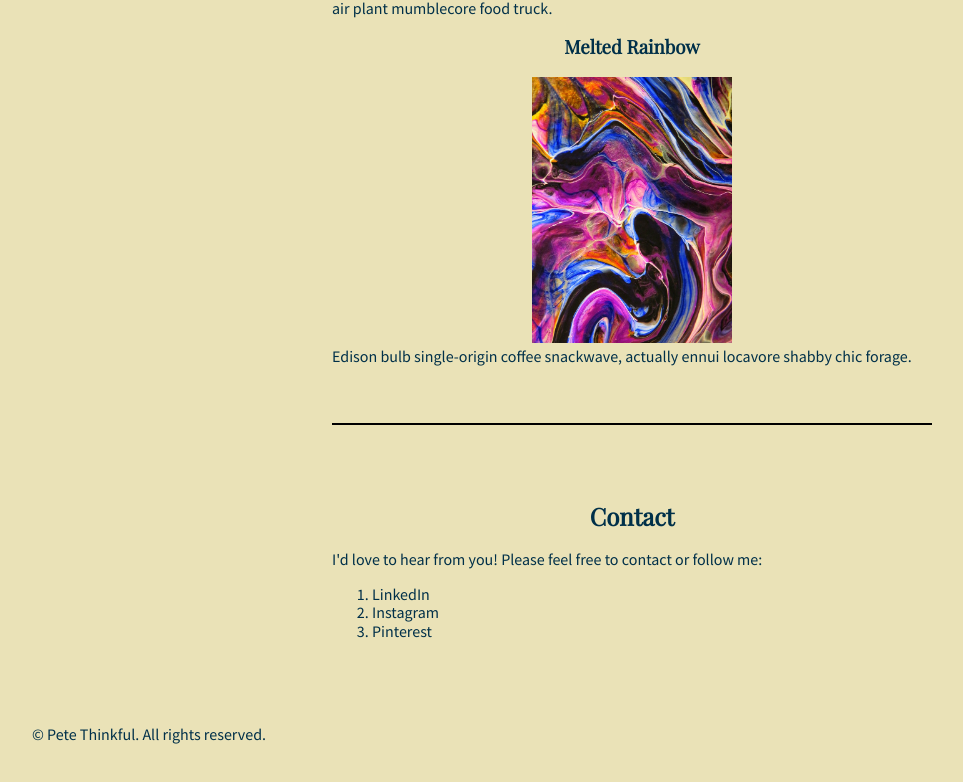
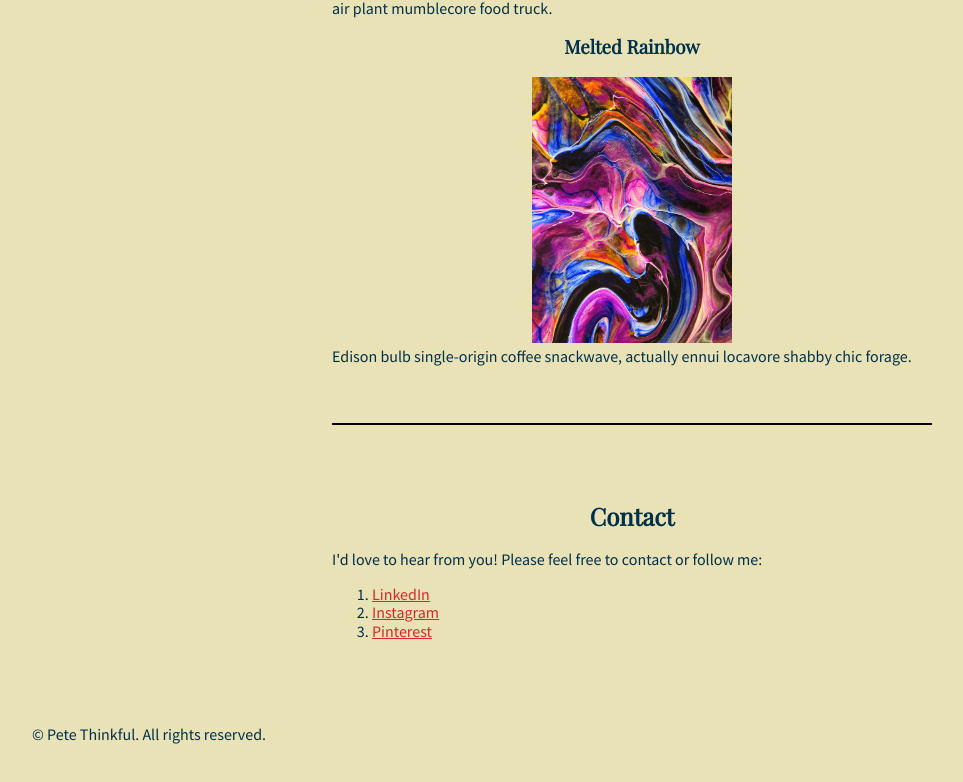
Before and after one commit to jwhitmore65/jwhitmore65-pete-port, a plain HTML site: page index.html in a window 1280 px wide. Shown: the part 1736-2518 px from the top of the page, without its empty margins (8-971 px from the left). Drawn offline with nearby package versions, Linux system fonts and the light colour scheme.

Commit message:
Update index.html
Added links to contact section

```diff
--- a/index.html
+++ b/index.html
@@ -89,9 +89,9 @@ locavore shabby chic forage.
      <h2 id="contact">Contact</h2>
 I'd love to hear from you! Please feel free to contact or follow me:
           <ol>
-            <li>LinkedIn</li>
-            <li>Instagram</li>
-            <li>Pinterest</li>
+            <li><a href="https://www.linkedin.com">LinkedIn</a></li>
+            <li><a href="https://www.instagram.com">Instagram</a></li>
+            <li><a href="https://www.pinterest.com">Pinterest</a></li>
           </ol>
 
         </div>
```
